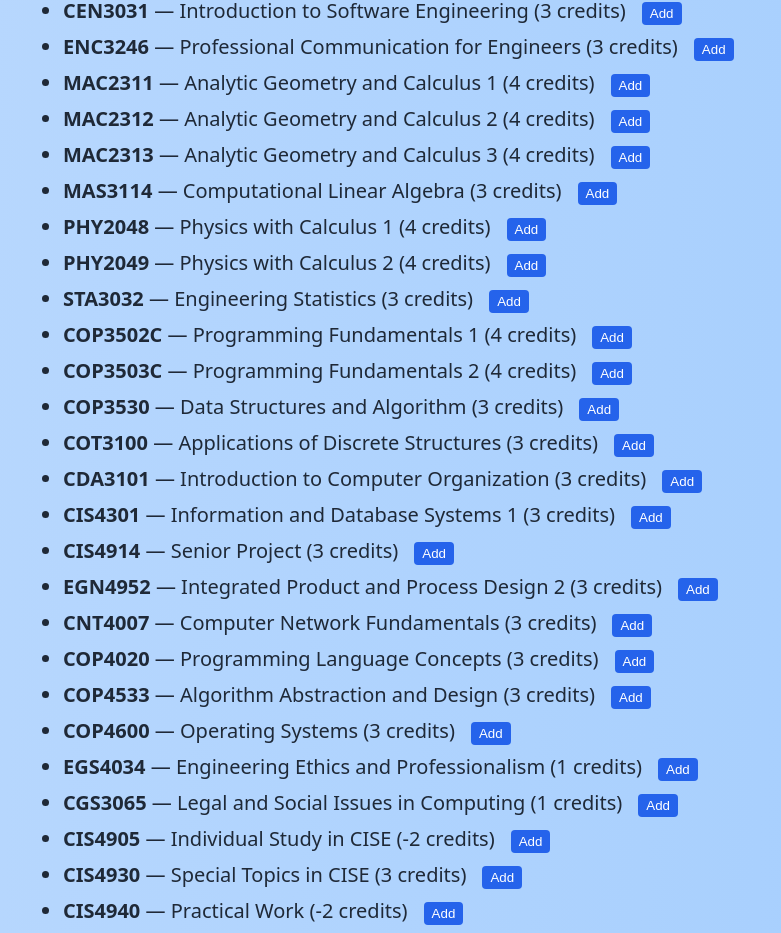
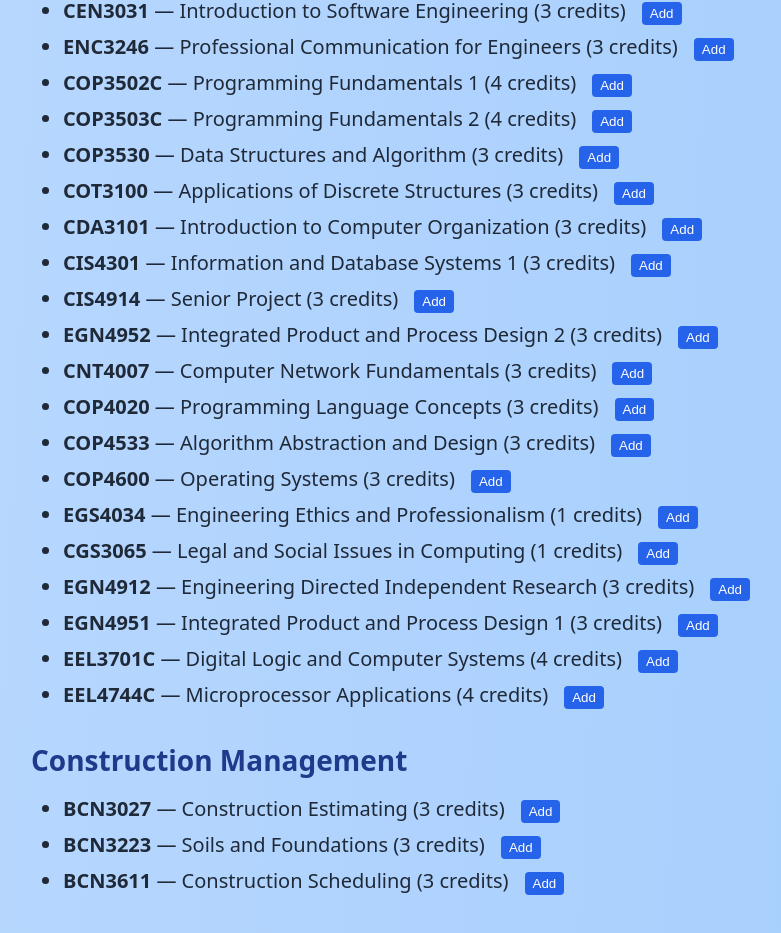
Before and after one commit to marksweeney3/Project-CEN3031, a React (Vite) app in the folder frontend/: page /uf-classes in a window 1280 px wide. Shown: the part 6368-7301 px from the top of the page, without its empty margins (209-990 px from the left). Built offline with nearby package versions, Linux system fonts and the light colour scheme.

Commit message:
Fixed some of the repetitive UF classes

```diff
--- a/frontend/src/pages/UFClasses/UFClasses.tsx
+++ b/frontend/src/pages/UFClasses/UFClasses.tsx
@@ -252,13 +252,6 @@ const categorizedCourses: Category[] = [
             { code: "COP3503", name: "Programming Fundamentals 2", credits: 3 },
             { code: "CEN3031", name: "Introduction to Software Engineering", credits: 3 },
             { code: "ENC3246", name: "Professional Communication for Engineers", credits: 3 },
-            { code: "MAC2311", name: "Analytic Geometry and Calculus 1", credits: 4 },
-            { code: "MAC2312", name: "Analytic Geometry and Calculus 2", credits: 4 },
-            { code: "MAC2313", name: "Analytic Geometry and Calculus 3", credits: 4 },
-            { code: "MAS3114", name: "Computational Linear Algebra", credits: 3 },
-            { code: "PHY2048", name: "Physics with Calculus 1", credits: 4 },
-            { code: "PHY2049", name: "Physics with Calculus 2", credits: 4 },
-            { code: "STA3032", name: "Engineering Statistics", credits: 3 },
             { code: "COP3502C", name: "Programming Fundamentals 1", credits: 4 },
             { code: "COP3503C", name: "Programming Fundamentals 2", credits: 4 },
             { code: "COP3530", name: "Data Structures and Algorithm", credits: 3 },
@@ -273,13 +266,8 @@ const categorizedCourses: Category[] = [
             { code: "COP4600", name: "Operating Systems", credits: 3 },
             { code: "EGS4034", name: "Engineering Ethics and Professionalism", credits: 1 },
             { code: "CGS3065", name: "Legal and Social Issues in Computing", credits: 1 },
-            { code: "CIS4905", name: "Individual Study in CISE", credits: 1-3 },
-            { code: "CIS4930", name: "Special Topics in CISE", credits: 3 },
-            { code: "CIS4940", name: "Practical Work", credits: 1-3 },
-            { code: "CIS4949", name: "Co-Op Work in CISE", credits: 1-3 },
             { code: "EGN4912", name: "Engineering Directed Independent Research", credits: 3 },
             { code: "EGN4951", name: "Integrated Product and Process Design 1", credits: 3 },
-            { code: "EIN3354", name: "Engineering Economy", credits: 3 },
             { code: "EEL3701C", name: "Digital Logic and Computer Systems", credits: 4 },
             { code: "EEL4744C", name: "Microprocessor Applications", credits: 4 },
         ],
```
